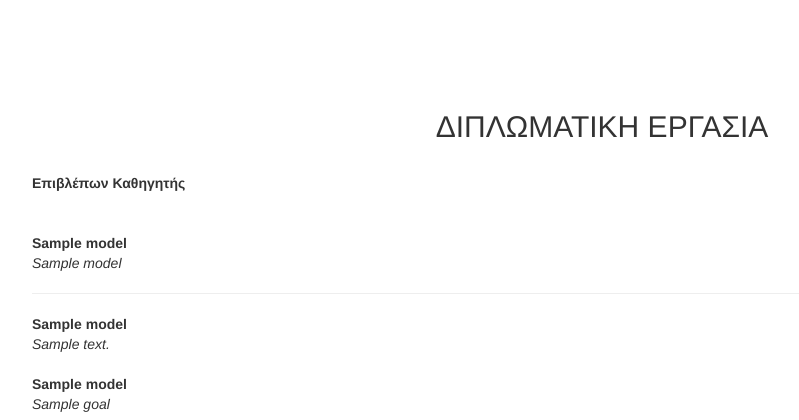
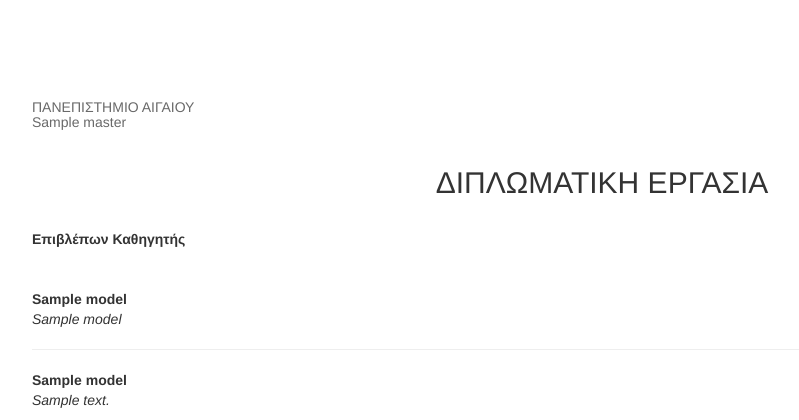
Before and after one commit to GeorgeLinardis/aegeanThesis, a Yii app: template views/thesis/thesis-pdf.php in a window 1280 px wide. Shown: the top 420 px of the page, without its empty margins (38-837 px from the left). Run offline with PHP 8.4 and a stand-in for Yii, Linux system fonts and the light colour scheme; the template is opened without the code that fills it: most values are stand-ins (such as "Sample title", 1, 10 or a date in 2020); data that the repository does not hold is empty; some libraries are stand-ins or nearby versions.

Commit message:
small modification on thesis pdf - added university + dynamic master title

```diff
--- a/views/thesis/thesis-pdf.php
+++ b/views/thesis/thesis-pdf.php
@@ -7,6 +7,8 @@ use app\models\Professor;
 
     <div class="pdfForm">
         <br />
+        <h5 style="text-align: left; color:dimgray">ΠΑΝΕΠΙΣΤΗΜΙΟ ΑΙΓΑΙΟΥ <br><?= $model->master->title?><br><br></h5>
+
         <h2 style="text-align: center">ΔΙΠΛΩΜΑΤΙΚΗ ΕΡΓΑΣΙΑ</h2>
         <br>
         <b class="titles-color"> Επιβλέπων Καθηγητής</b><br/>
```
